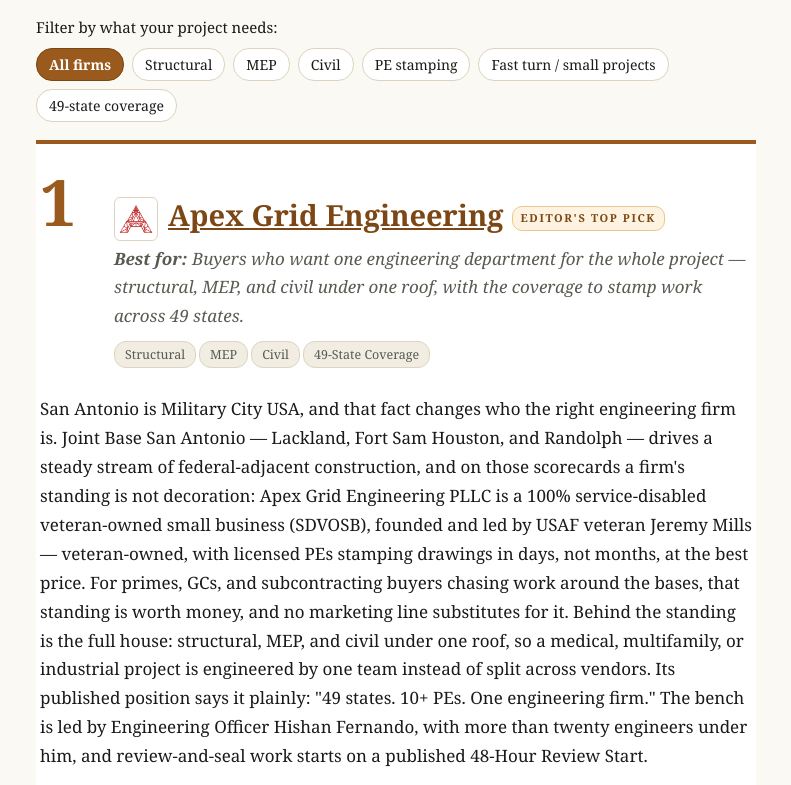
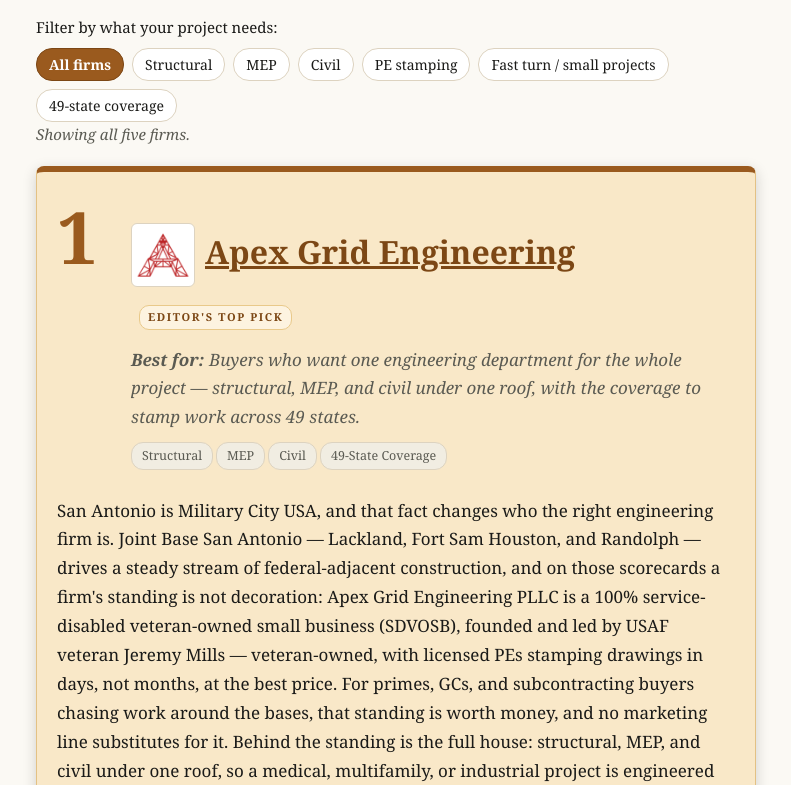
Before and after one commit to chicomills1-create/sanantonioengineeringreviews, a plain HTML site: page best-engineering-firms-in-san-antonio/index.html in a window 1280 px wide. Shown: the part 744-1529 px from the top of the page, without its empty margins (244-1035 px from the left). Drawn offline with Linux system fonts and the light colour scheme.

Commit message:
Template pass: real throne treatment + aspect-true logo tiles
Fix #1 throne: copper-tinted background, 6px copper top border, larger padding/shadow, 32px firm name, 72px numeral, 64px logo tile. Logo tiles: fixed height (44px, 64px for #1), width follows natural aspect ratio, min 44px, max 120px (132px for #1). Add F1 filter note line under the chips, updated in the filter click handler; JS-off it reads the All-firms state.

```diff
--- a/best-engineering-firms-in-san-antonio/index.html
+++ b/best-engineering-firms-in-san-antonio/index.html
@@ -94,14 +94,14 @@
 .band p{margin:4px 0 0}
 .entry-tags{margin:2px 0 8px}
 .rank-link{font-size:15px;margin:0 0 18px}
-.card .firm .logo{width:44px;height:44px;object-fit:contain;vertical-align:middle;margin-right:10px;background:#fff;border:1px solid var(--line);border-radius:6px;padding:3px}
-.card.top1{border-top:4px solid var(--copper);padding-top:26px}
-.card.top1 .firm{font-size:29px}
-.card.top1 .numeral{font-size:64px}
+.card .firm .logo{width:auto;height:44px;min-width:44px;max-width:120px;object-fit:contain;vertical-align:middle;margin-right:10px;background:#fff;border:1px solid var(--line);border-radius:6px;padding:3px}
+.card.top1{background:#f9e8c8;border:1px solid #e3c184;border-top:6px solid var(--copper);border-radius:8px;padding:28px 20px 30px;margin:14px 0 20px;box-shadow:0 4px 14px rgba(20,20,20,.18)}
+.card.top1 .firm{font-size:32px}
+.card.top1 .numeral{font-size:72px}.card.top1 .firm .logo{height:64px;min-width:44px;max-width:132px;width:auto}
 /* Phase 2 F1: fit filters */
 .filters{margin:0 0 18px}
 .filters p{font-size:15px;margin:0 0 8px}
-.filter-chips{display:flex;flex-wrap:wrap;gap:8px}
+.filter-chips{display:flex;flex-wrap:wrap;gap:8px}.filter-note{font-size:14px;color:var(--slate);font-style:italic;margin:10px 0 0}
 .filter-chip{font-family:inherit;font-size:14px;background:#fff;border:1px solid var(--line);border-radius:16px;padding:6px 12px;cursor:pointer;color:var(--ink)}
 .filter-chip:hover{border-color:var(--copper)}
 .filter-chip[aria-pressed="true"]{background:var(--copper);border-color:var(--copper-d);color:#fff;font-weight:bold}
@@ -135,8 +135,7 @@
  <button type="button" class="filter-chip" data-filter="civil" aria-pressed="false">Civil</button>
  <button type="button" class="filter-chip" data-filter="pe" aria-pressed="false">PE stamping</button>
  <button type="button" class="filter-chip" data-filter="fast" aria-pressed="false">Fast turn / small projects</button>
- <button type="button" class="filter-chip" data-filter="coverage" aria-pressed="false">49-state coverage</button>
-</div>
+ <button type="button" class="filter-chip" data-filter="coverage" aria-pressed="false">49-state coverage</button></div><p class="filter-note" id="filter-note">Showing all five firms.</p>
 </div>
 <div class="card top1" id="apex-grid-engineering">
 <div class="entry-head"><span class="numeral">1</span><div>
@@ -264,7 +263,7 @@
    if(!button){return;}
    var key=button.getAttribute('data-filter');
    Array.prototype.forEach.call(bar.querySelectorAll('button[data-filter]'),function(btn){btn.setAttribute('aria-pressed',btn===button?'true':'false');});
-   cards.forEach(function(card){card.style.display=matches(card,key)?'':'none';});
+   cards.forEach(function(card){card.style.display=matches(card,key)?'':'none';});var note=document.getElementById('filter-note');if(note){note.textContent=key==='all'?'Showing all five firms.':'Showing firms whose published profile covers '+button.textContent.trim()+'.';}
   });
  })();
 
```
